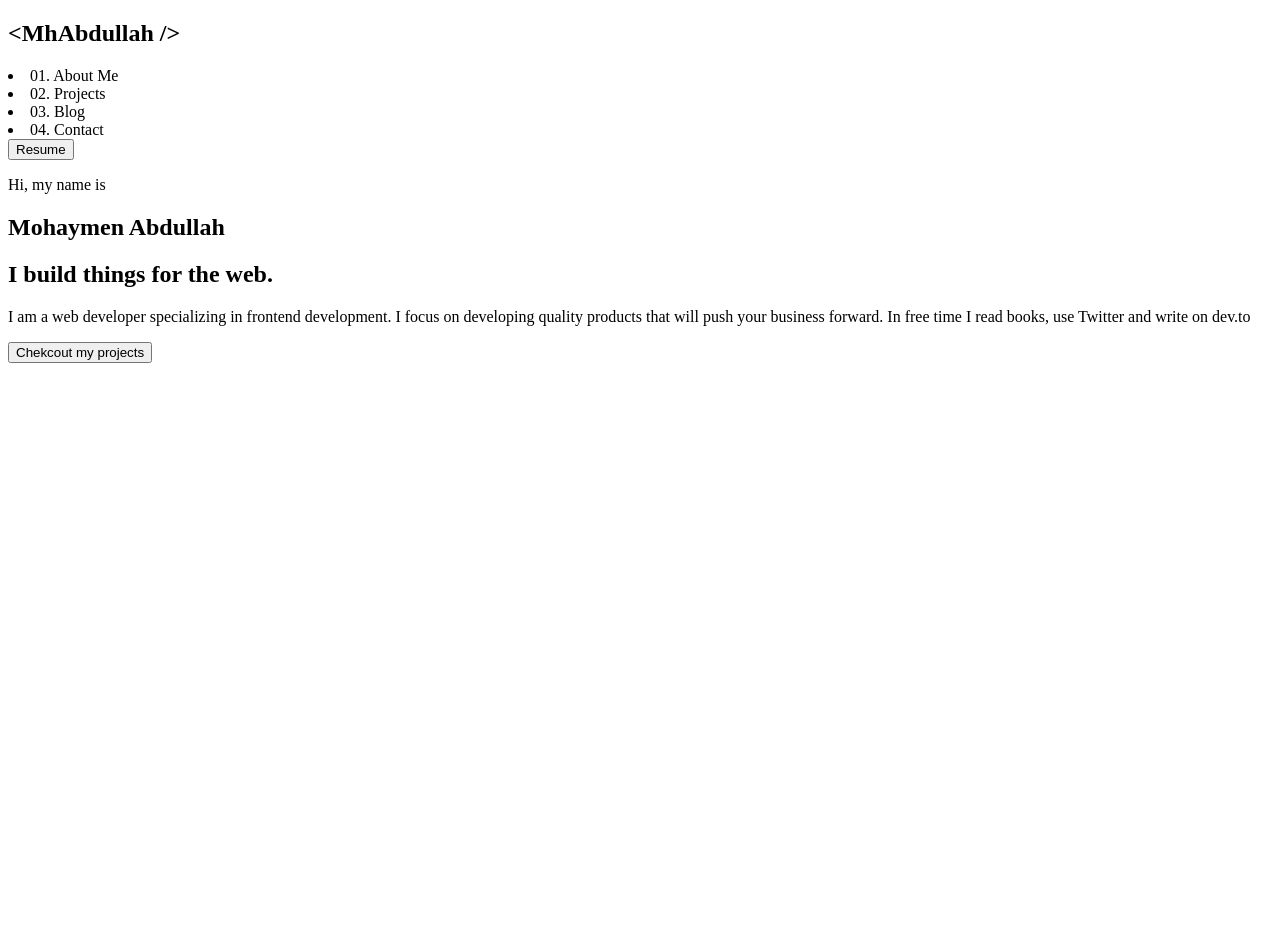
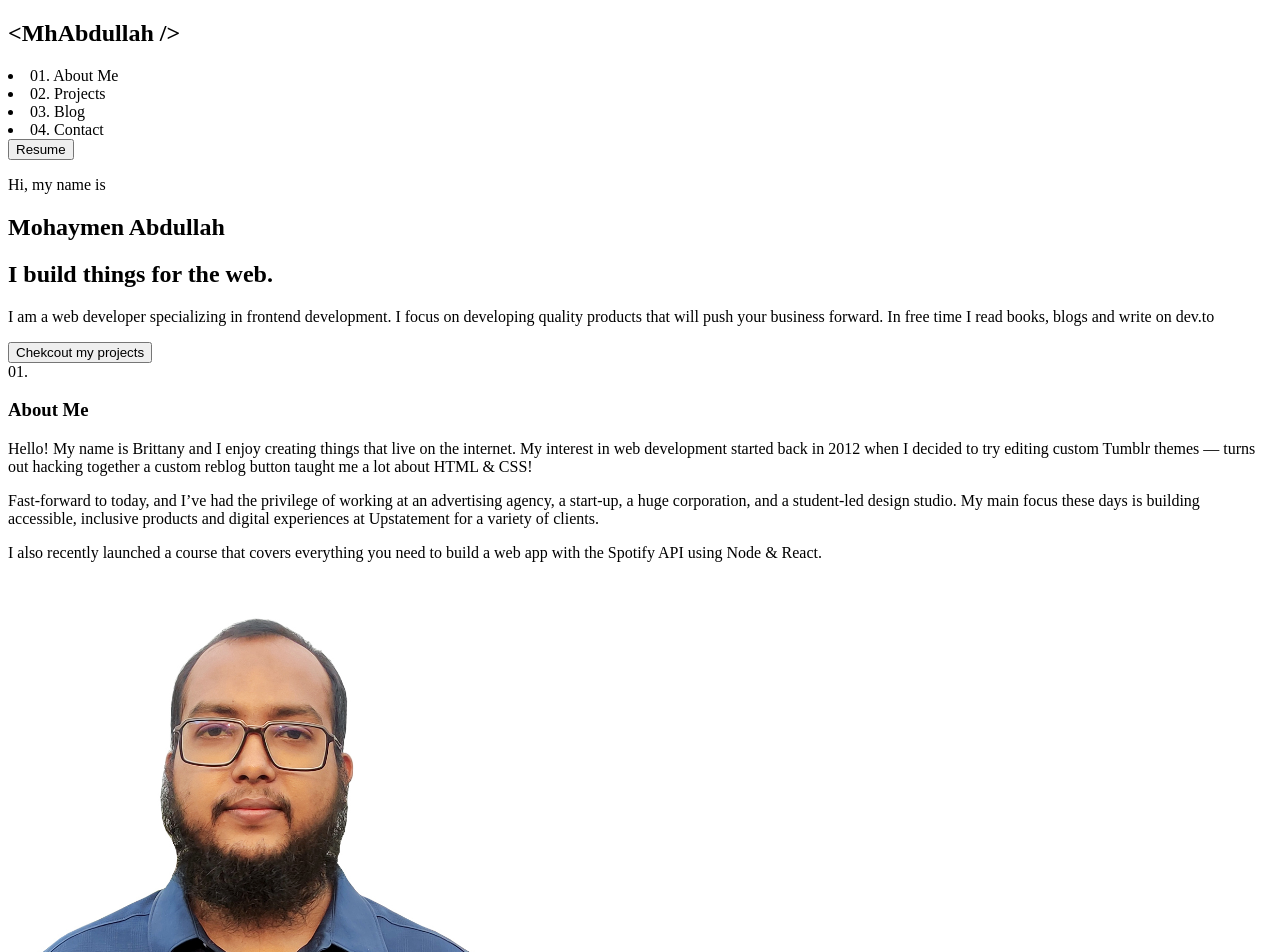
Before and after one commit to mohaymenrafi/personal-portfolio, a Next.js app: page / in a window 1280 px wide. Shown: the top 952 px of the page. Before the commit the page ends 800 px from the top, so only its background shows below. Built offline with nearby package versions, Linux system fonts and the light colour scheme.

Commit message:
working on about image

```diff
--- /dev/null
+++ b/components/About/About.tsx
@@ -0,0 +1,52 @@
+import Image from "next/image";
+import React from "react";
+
+const About = () => {
+  return (
+    <section className="py-100">
+      <div className="flex items-baseline">
+        <span className="text-green font-mono text-xl">01.&nbsp;</span>
+        <h3
+          className="flex-grow font-sans text-lightest-slate text-[32px]
+         relative flex items-center header-line whitespace-nowrap"
+        >
+          About Me
+        </h3>
+      </div>
+      <div className="grid grid-cols-1 md:grid-cols-3 gap-12">
+        <div className=" col-span-2">
+          <p className="text-slate text-xl mt-5 max-w-540 font-light mb-4">
+            Hello! My name is Brittany and I enjoy creating things that live on
+            the internet. My interest in web development started back in 2012
+            when I decided to try editing custom Tumblr themes — turns out
+            hacking together a custom reblog button taught me a lot about HTML &
+            CSS!
+          </p>
+          <p className="text-slate text-xl mt-5 max-w-540 font-light mb-4">
+            Fast-forward to today, and I’ve had the privilege of working at an
+            advertising agency, a start-up, a huge corporation, and a
+            student-led design studio. My main focus these days is building
+            accessible, inclusive products and digital experiences at
+            Upstatement for a variety of clients.
+          </p>
+          <p className="text-slate text-xl mt-5 max-w-540 font-light mb-4">
+            I also recently launched a course that covers everything you need to
+            build a web app with the Spotify API using Node & React.
+          </p>
+        </div>
+        <div className="mt-5">
+          <Image
+            src="/images/profile-pic.jpg"
+            width={500}
+            height={500}
+            objectFit="cover"
+            alt="mohaymen abdullah profile picture"
+            className="rounded "
+          />
+        </div>
+      </div>
+    </section>
+  );
+};
+
+export default About;
--- a/components/Banner/Banner.tsx
+++ b/components/Banner/Banner.tsx
@@ -2,24 +2,24 @@ import React from "react";
 
 const Banner = () => {
   return (
-    <div className="pt-16 pb-20">
+    <section className="pt-16 pb-20">
       <p className="text-green text-base font-mono mb-7">Hi, my name is</p>
       <h2 className="text-lightest-slate text-4xl sm:text-5xl md:text-6xl lg:text-7xl font-bold mb-3">
         Mohaymen Abdullah
       </h2>
-      <h2 className="text-slate text-4xl sm:text-5xl md:text-6xl font-bold mb-3">
+      <h2 className="text-slate text-4xl sm:text-5xl md:text-6xl lg:text-7xl font-bold mb-3">
         I build things for the web.
       </h2>
-      <p className="text-slate text-xl mt-5 max-w-[540px]">
+      <p className="text-slate text-xl mt-5 max-w-540 font-light">
         I am a web developer specializing in frontend development. I focus on
         developing quality products that will push your business forward. In
-        free time I read books, use Twitter and write on{" "}
+        free time I read books, blogs and write on{" "}
         <span className="text-green italic">dev.to</span>
       </p>
       <button className="btn-primary px-7 py-5 text-sm mt-12 font-mono">
         Chekcout my projects
       </button>
-    </div>
+    </section>
   );
 };
 
--- a/components/Header/Header.tsx
+++ b/components/Header/Header.tsx
@@ -4,7 +4,7 @@ const navMenu: string[] = ["About Me", "Projects", "Blog", "Contact"];
 
 const Header: React.FC = () => {
   return (
-    <div className=" bg-navy p-6 font-mono md:px-12">
+    <header className=" bg-navy p-6 font-mono md:px-12">
       <div className="flex">
         {/* logo and navmenu */}
         <div className="flex-grow flex items-center justify-between">
@@ -26,7 +26,7 @@ const Header: React.FC = () => {
           <button className="btn-primary">Resume</button>
         </div>
       </div>
-    </div>
+    </header>
   );
 };
 
--- a/pages/_document.tsx
+++ b/pages/_document.tsx
@@ -4,6 +4,13 @@ const MyDocument = () => {
   return (
     <Html>
       <Head>
+        <link
+          rel="preload"
+          href="/fonts/Calibre/Calibre-Light.woff2"
+          as="font"
+          type="font/woff2"
+          crossOrigin="anonymous"
+        />
         <link
           rel="preload"
           href="/fonts/Calibre/Calibre-Regular.woff2"
--- a/pages/index.tsx
+++ b/pages/index.tsx
@@ -1,5 +1,6 @@
 import type { NextPage } from "next";
 import Head from "next/head";
+import About from "../components/About/About";
 import Banner from "../components/Banner/Banner";
 import Header from "../components/Header/Header";
 
@@ -12,9 +13,10 @@ const Home: NextPage = () => {
         <link rel="icon" href="/favicon.ico" />
       </Head>
       <Header />
-      <main className="bg-navy px-12 md:px-[100px] lg:px-[150px]">
+      <main className="bg-navy px-12 md:px-100 lg:px-150">
         <div className="lg:max-w-5xl mx-auto">
           <Banner />
+          <About />
         </div>
       </main>
     </div>
--- a/styles/fonts.css
+++ b/styles/fonts.css
@@ -1,3 +1,9 @@
+@font-face {
+  font-family: "Calibre";
+  src: url("/fonts/Calibre/Calibre-Light.woff2") format("woff2");
+  font-weight: 300;
+  font-style: normal;
+}
 @font-face {
   font-family: "Calibre";
   src: url("/fonts/Calibre/Calibre-Regular.woff2") format("woff2");
--- a/styles/globals.css
+++ b/styles/globals.css
@@ -6,4 +6,7 @@
   .btn-primary {
     @apply hover:bg-green/10 border border-green rounded px-4 py-3 text-green text-13 transition ease-in-out leading-none;
   }
+  .header-line {
+    @apply after:bg-lightest-navy after:block after:w-[100%] md:after:w-[250px] after:h-[1px] after:ml-5 after:mb-2;
+  }
 }
```
Also changed, not shown: tailwind.config.js (+6 -1 lines), public/images/profile-pic.jpg (added).
